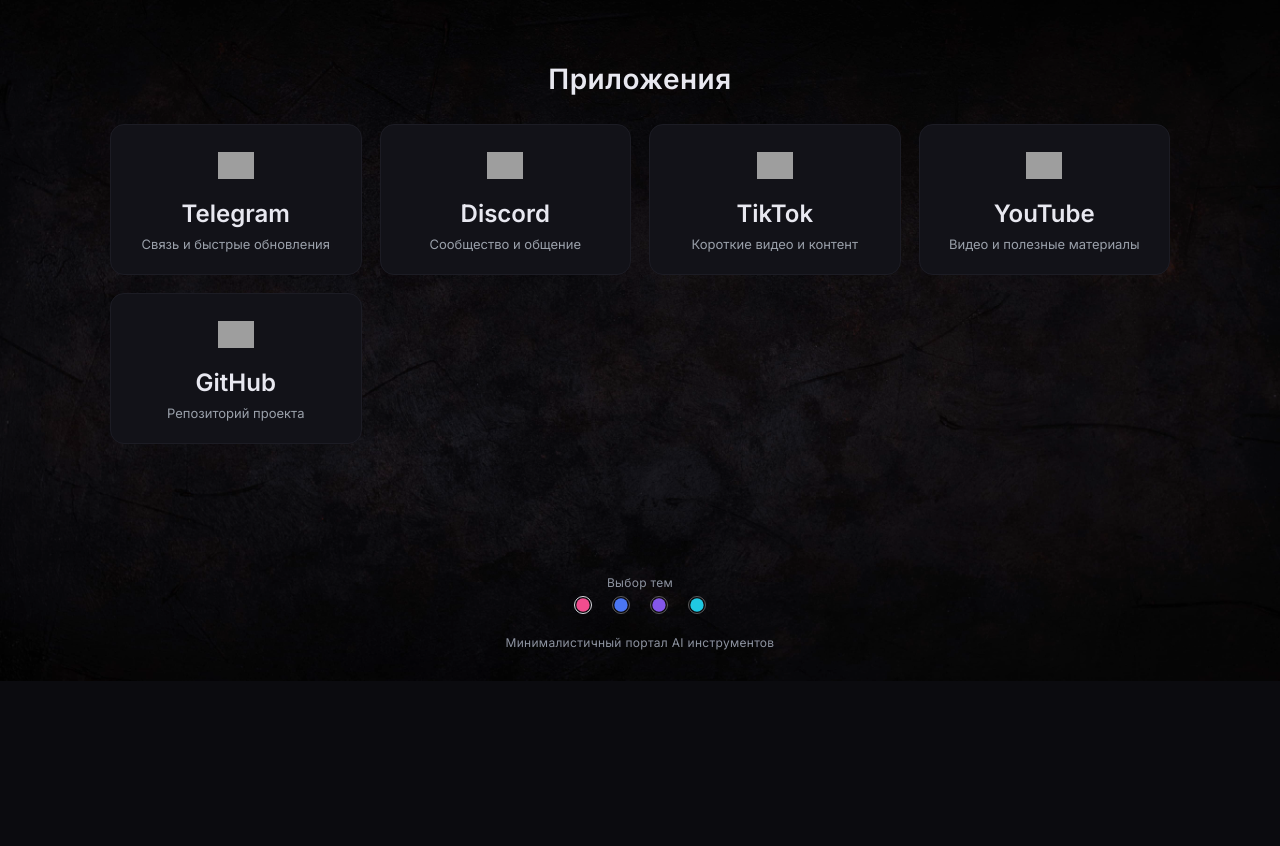
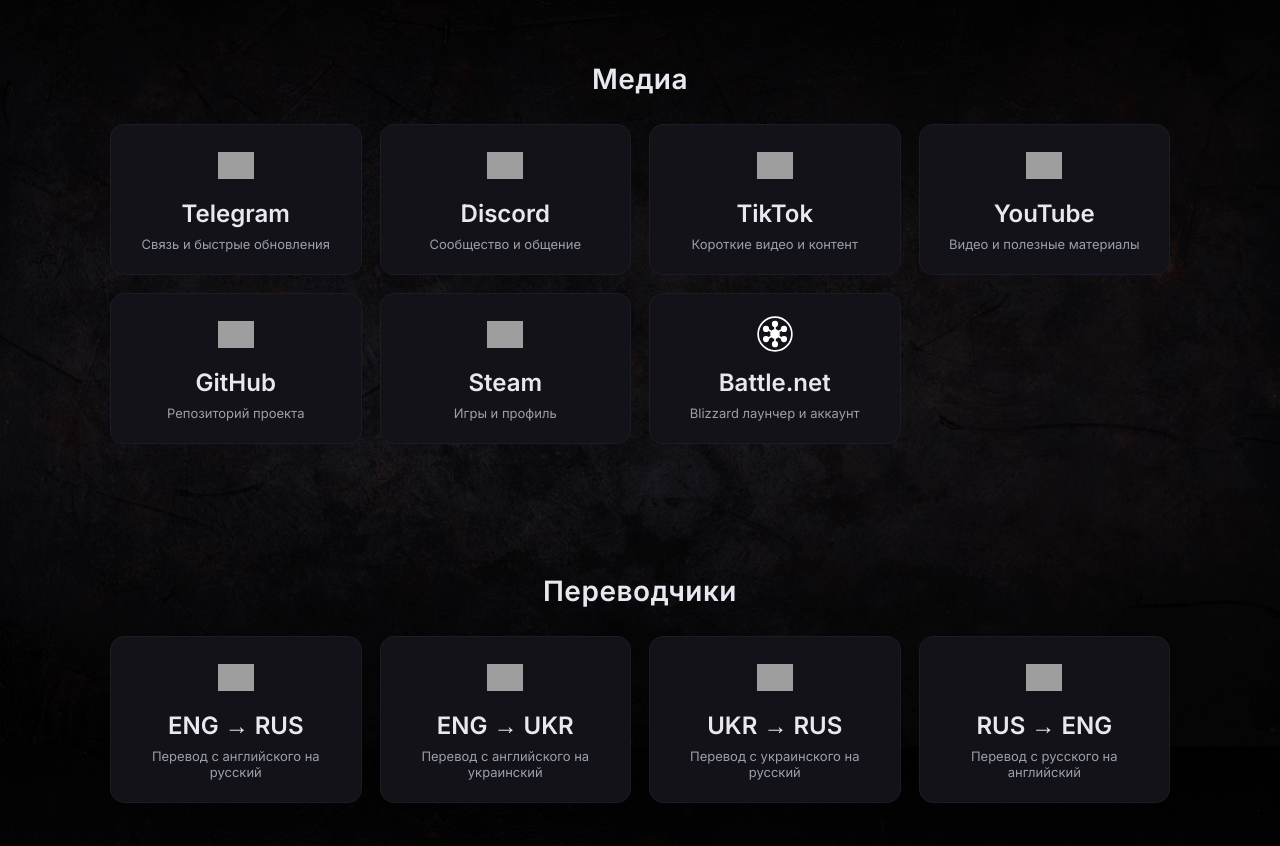
Before and after one commit to yara-man/All-Tools-Portal, a plain HTML site: page index.html in a window 1280 px wide. Shown: the part 960-1806 px from the top of the page. Before the commit the page ends 1641 px from the top, so only its background shows below. Drawn offline with Linux system fonts and the light colour scheme; grey boxes are pictures that could not be loaded.

Commit message:
3.2:
- added new 'Translators' section with 4 Google Translate cards
- implemented JS array + render function for translators
- added navigation links (desktop + mobile menu)
- fixed section spacing and centering
- updated favicon (SVG)
- added preview support for social/messengers (og:image)
- minor UI improvements and layout fixes"

```diff
--- a/css/styles.css
+++ b/css/styles.css
@@ -454,6 +454,22 @@
   scroll-margin-top:40px;
 }
 
+
+/* =========================
+   Секция переводчиков
+========================= */
+.translate-section{
+  padding:70px 0 20px;
+}
+
+.translate-section h2{
+  text-align:center;
+  font-size:28px;
+  font-weight:600;
+  margin-bottom:28px;
+  letter-spacing:.5px;
+}
+
 /* =========================
    11. Подвал сайта
    Нижняя подпись
--- a/index.html
+++ b/index.html
@@ -3,8 +3,24 @@
 <head>
   <meta charset="UTF-8">
   <meta name="viewport" content="width=device-width, initial-scale=1.0, viewport-fit=cover">
-  <title>AI Tools Portal</title>
+  <!-- Основное -->
+<title>AI Tools Portal</title>
+<meta name="description" content="Удобный портал с подборкой AI-инструментов. Быстрый доступ к лучшим сервисам.">
 
+<!-- Open Graph (Telegram, Facebook, Discord и т.д.) -->
+<meta property="og:type" content="website">
+<meta property="og:title" content="AI Tools Portal">
+<meta property="og:description" content="Удобный портал с подборкой AI-инструментов. Быстрый доступ к лучшим сервисам.">
+<meta property="og:url" content="https://yara-man.github.io/All-Tools-Portal/">
+<meta property="og:image" content="https://yara-man.github.io/All-Tools-Portal/img/preview.jpg">
+
+<!-- Twitter (работает и для многих мессенджеров) -->
+<meta name="twitter:card" content="summary_large_image">
+<meta name="twitter:title" content="AI Tools Portal">
+<meta name="twitter:description" content="Удобный портал с подборкой AI-инструментов.">
+<meta name="twitter:image" content="https://yara-man.github.io/All-Tools-Portal/img/preview.jpg">
+
+  <link rel="icon" type="image/svg+xml" href="img/ai-icon.svg">
   <link href="https://fonts.googleapis.com/css2?family=Inter:wght@300;400;600&display=swap" rel="stylesheet">
   <link rel="stylesheet" href="css/styles.css">
 </head>
@@ -30,7 +46,8 @@
 
       <div class="menu-desktop">
         <a href="#top">Главная</a>
-        <a href="#contacts">Приложения</a>
+        <a href="#contacts">Медиа</a>
+        <a href="#translate">Переводчики</a>
         <span class="refresh-btn" onclick="location.reload()" title="Обновить страницу">
   <img src="https://fonts.gstatic.com/s/i/materialicons/refresh/v6/24px.svg" alt="">
 </span>
@@ -60,7 +77,8 @@
 
 <div class="mobile-menu" id="mobileMenu">
     <a href="#top">Главная</a>
-    <a href="#contacts">Приложения</a>
+    <a href="#contacts">Медиа</a>
+    <a href="#translate">Переводчики</a>
 </div>
 
   <div class="container">
@@ -69,10 +87,18 @@
   </div>
      <section class="contacts-section" id="contacts">
   <div class="container">
-    <h2>Приложения</h2>
+    <h2>Медиа</h2>
     <div class="grid contacts-grid" id="contactsGrid"></div>
   </div>
 </section>
+
+<section class="translate-section" id="translate">
+  <div class="container">
+    <h2>Переводчики</h2>
+    <div class="grid" id="translateGrid"></div>
+  </div>
+</section>
+
   <footer>
 
 <div class="footer-caption">Выбор тем</div>
--- a/js/script.js
+++ b/js/script.js
@@ -137,6 +137,56 @@
     url: "https://github.com",
     icon: "https://cdn.simpleicons.org/github/ffffff",
     alt: "GitHub"
+  },
+  {
+  name: "Steam",
+  description: "Игры и профиль",
+  url: "https://steamcommunity.com",
+  icon: "https://cdn.simpleicons.org/steam/ffffff",
+  alt: "Steam"
+  },
+  {
+  name: "Battle.net",
+  description: "Blizzard лаунчер и аккаунт",
+  url: "https://account.battle.net",
+  icon: "img/ai-icon.svg",
+  alt: "Battle.net"
+  }
+];
+
+
+/* =========================================
+   2.1 Массив переводчиков
+========================================= */
+
+const translators = [
+  {
+    name: "ENG → RUS",
+    description: "Перевод с английского на русский",
+    url: "https://translate.google.com/?sl=en&tl=ru&op=translate",
+    icon: "https://cdn.simpleicons.org/googletranslate/ffffff",
+    alt: "Google Translate"
+  },
+  {
+    name: "ENG → UKR",
+    description: "Перевод с английского на украинский",
+    url: "https://translate.google.com/?sl=en&tl=uk&op=translate",
+    icon: "https://cdn.simpleicons.org/googletranslate/ffffff",
+    alt: "Google Translate"
+  },
+  {
+    name: "UKR → RUS",
+    description: "Перевод с украинского на русский",
+    url: "https://translate.google.com/?sl=uk&tl=ru&op=translate",
+    icon: "https://cdn.simpleicons.org/googletranslate/ffffff",
+    alt: "Google Translate"
+  },
+  {
+    name: "RUS → ENG",
+    description: "Перевод с русского на английский",
+    url: "https://translate.google.com/?sl=ru&tl=en&op=translate",
+    icon: "https://cdn.simpleicons.org/googletranslate/ffffff",
+    alt: "Google Translate"
   }
 ];
 
@@ -343,6 +393,26 @@
         <img src="${contact.icon}" alt="${contact.alt}">
         <h3>${contact.name}</h3>
         <p>${contact.description}</p>
+      </a>
+    </div>
+  `).join("");
+}
+
+
+/* =========================================
+   Рендер переводчиков
+========================================= */
+
+function renderTranslators() {
+  const grid = document.getElementById("translateGrid");
+  if (!grid) return;
+
+  grid.innerHTML = translators.map(item => `
+    <div class="card">
+      <a href="${item.url}" target="_blank" rel="noopener noreferrer">
+        <img src="${item.icon}" alt="${item.alt}">
+        <h3>${item.name}</h3>
+        <p>${item.description}</p>
       </a>
     </div>
   `).join("");
@@ -809,6 +879,7 @@
 renderTools();
 renderContacts();
 renderTicker();
+renderTranslators();
 injectThemeStyles();
 bindMobileMenuLinks();
 initTicker();
```
Also changed, not shown: img/preview.jpg (added).
